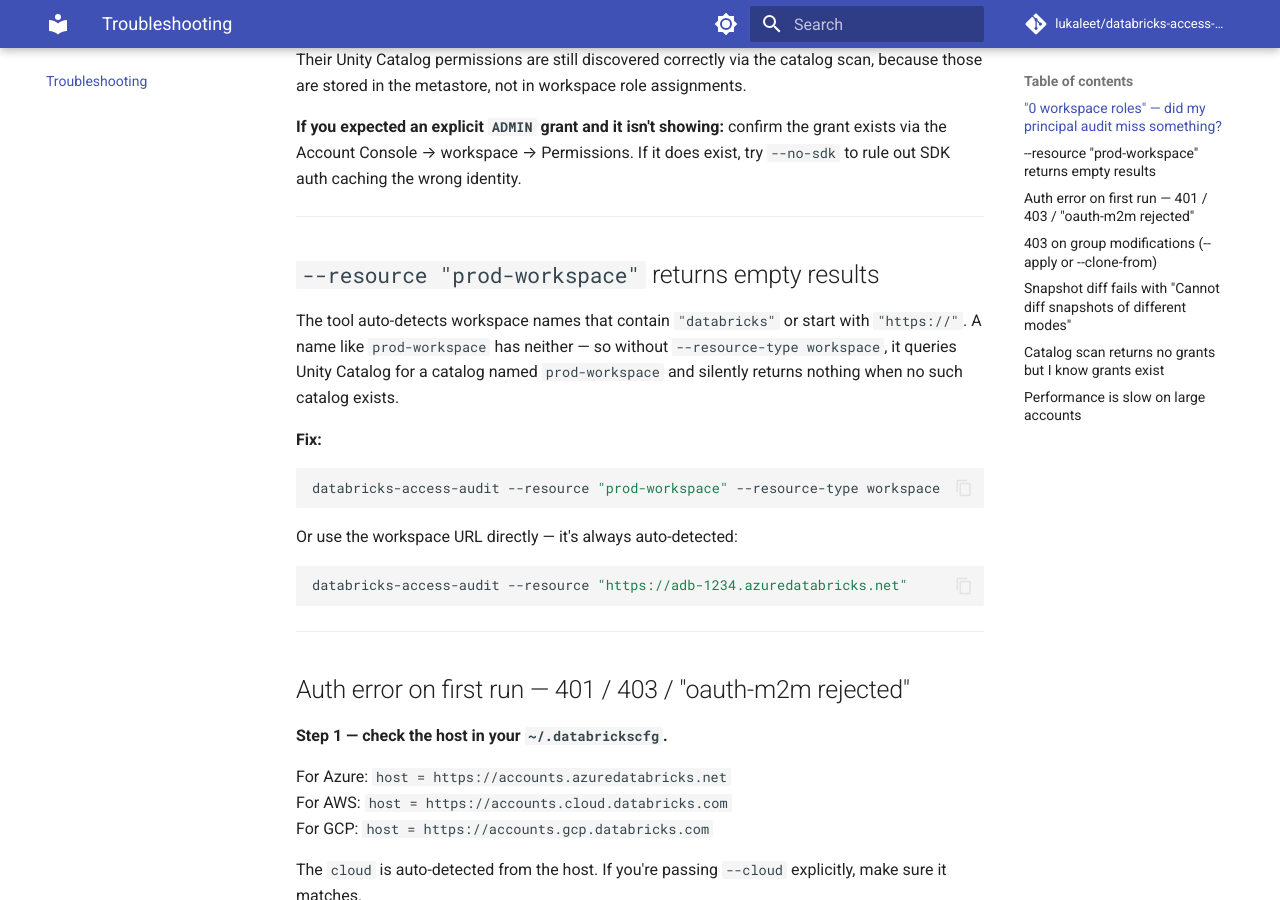
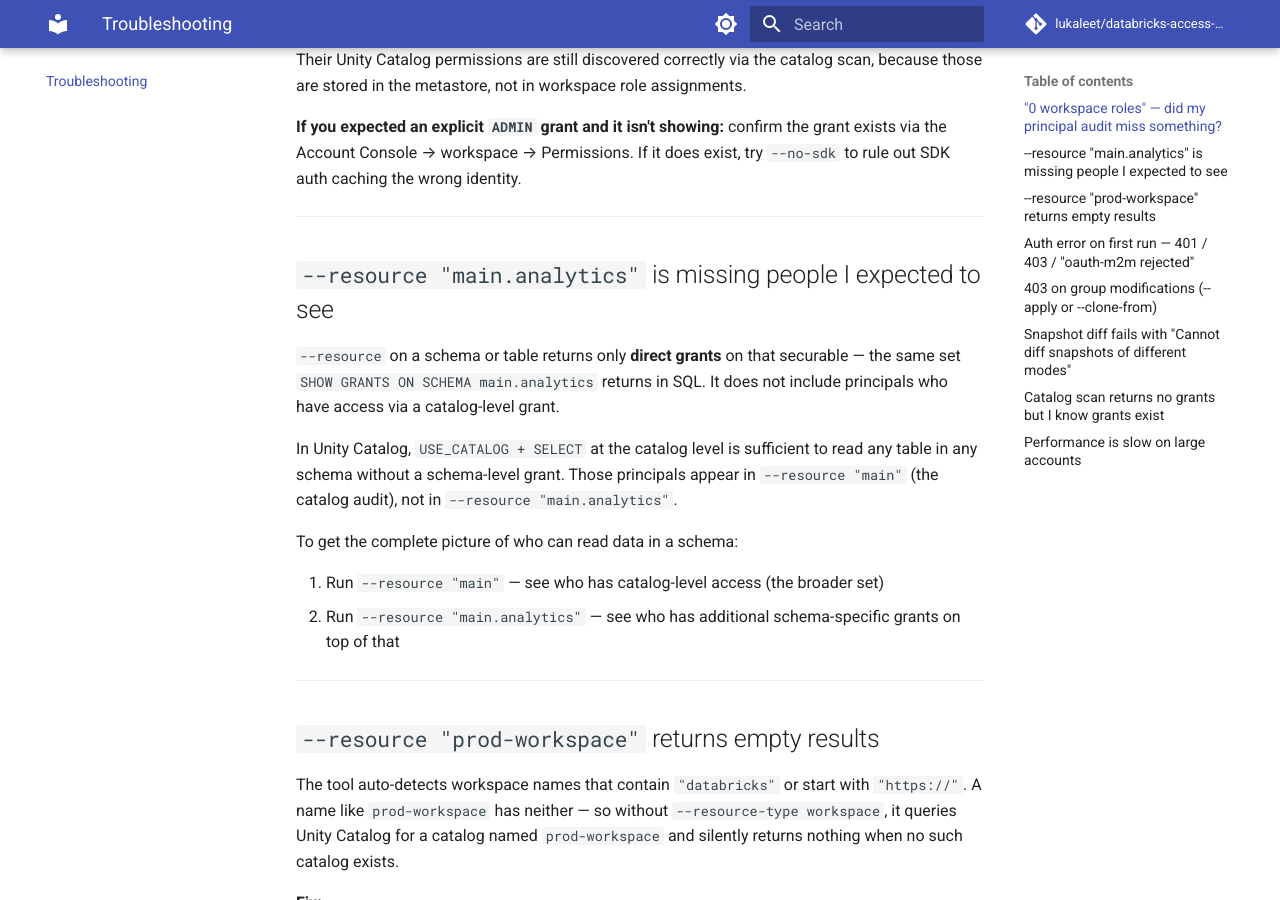
Before and after one commit to lukaleet/databricks-access-audit, an MkDocs documentation site: the page built from docs/troubleshooting.md, in a window 1280 px wide and 900 px high, scrolled down 483 px. Built offline with MkDocs 1.6.1 and Material for MkDocs 9.7.7, drawn with Linux system fonts in a browser that asks for light colours; comment, search, counter and statistics services are not loaded.

Commit message:
Document --resource direct-grants-only behaviour for schemas and tables
--resource on a schema or table returns only explicit grants on that
securable, not inherited access via parent catalog grants. A principal
with USE_CATALOG + SELECT at catalog level can read any table in any
schema without a schema grant — they show up in --resource "main" but
not in --resource "main.analytics".

Added the clarification in three places:
- use-cases/resource-audit.md: warning admonition on the schema section
  with guidance to run both catalog and schema audits for a full picture
- capabilities.md: plain-text note in the resource-centric section
- troubleshooting.md: new entry for the common confusion case

Co-Authored-By: Claude Sonnet 4.6 <noreply@anthropic.com>

```diff
--- a/docs/troubleshooting.md
+++ b/docs/troubleshooting.md
@@ -13,6 +13,19 @@ The `permissionassignments` API only returns **explicit** workspace role grants
 Their Unity Catalog permissions are still discovered correctly via the catalog scan, because those are stored in the metastore, not in workspace role assignments.
 
 **If you expected an explicit `ADMIN` grant and it isn't showing:** confirm the grant exists via the Account Console → workspace → Permissions. If it does exist, try `--no-sdk` to rule out SDK auth caching the wrong identity.
+
+---
+
+## `--resource "main.analytics"` is missing people I expected to see
+
+`--resource` on a schema or table returns only **direct grants** on that securable — the same set `SHOW GRANTS ON SCHEMA main.analytics` returns in SQL. It does not include principals who have access via a catalog-level grant.
+
+In Unity Catalog, `USE_CATALOG + SELECT` at the catalog level is sufficient to read any table in any schema without a schema-level grant. Those principals appear in `--resource "main"` (the catalog audit), not in `--resource "main.analytics"`.
+
+To get the complete picture of who can read data in a schema:
+
+1. Run `--resource "main"` — see who has catalog-level access (the broader set)
+2. Run `--resource "main.analytics"` — see who has additional schema-specific grants on top of that
 
 ---
 
```
Also changed, not shown: docs/capabilities.md (+2 -0 lines), docs/use-cases/resource-audit.md (+5 -0 lines).
